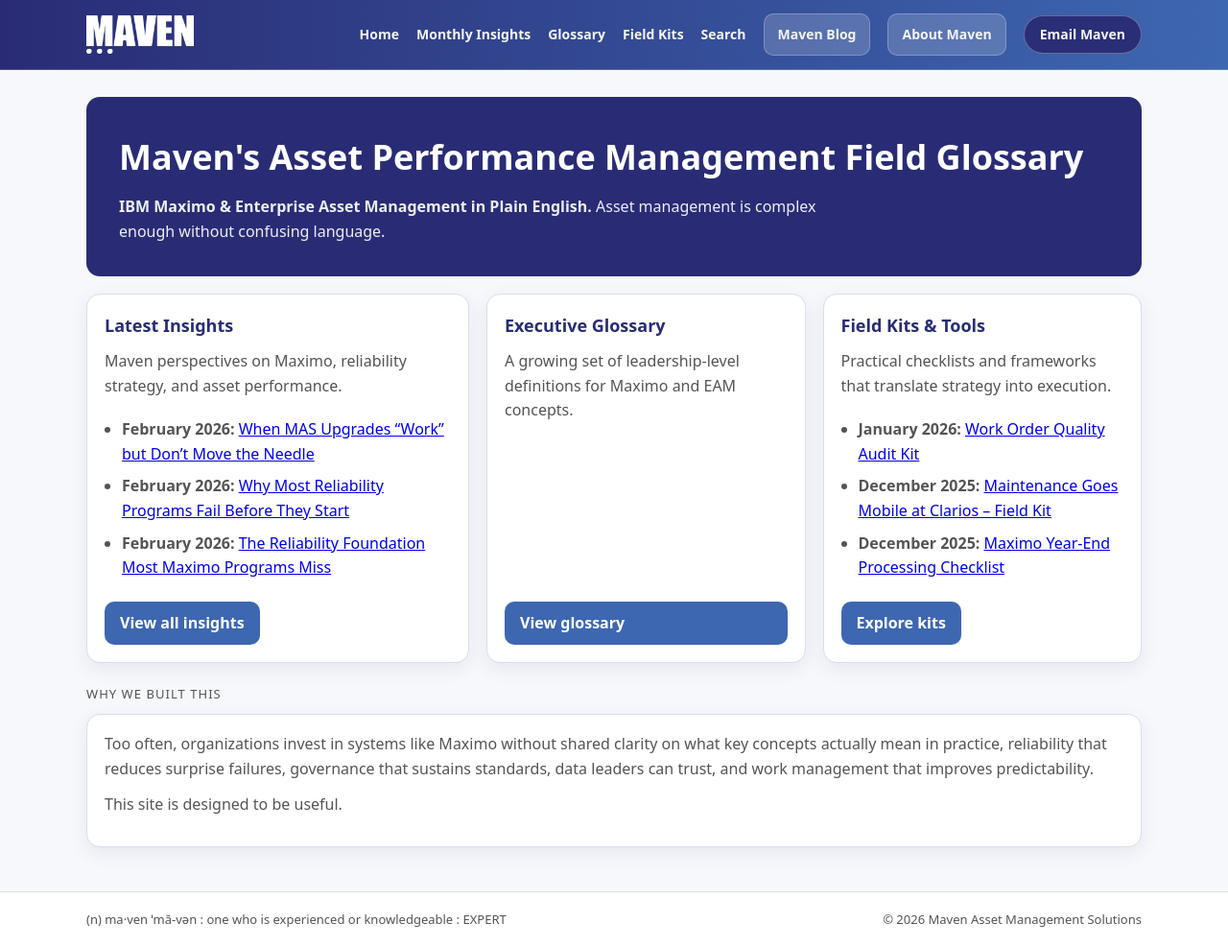
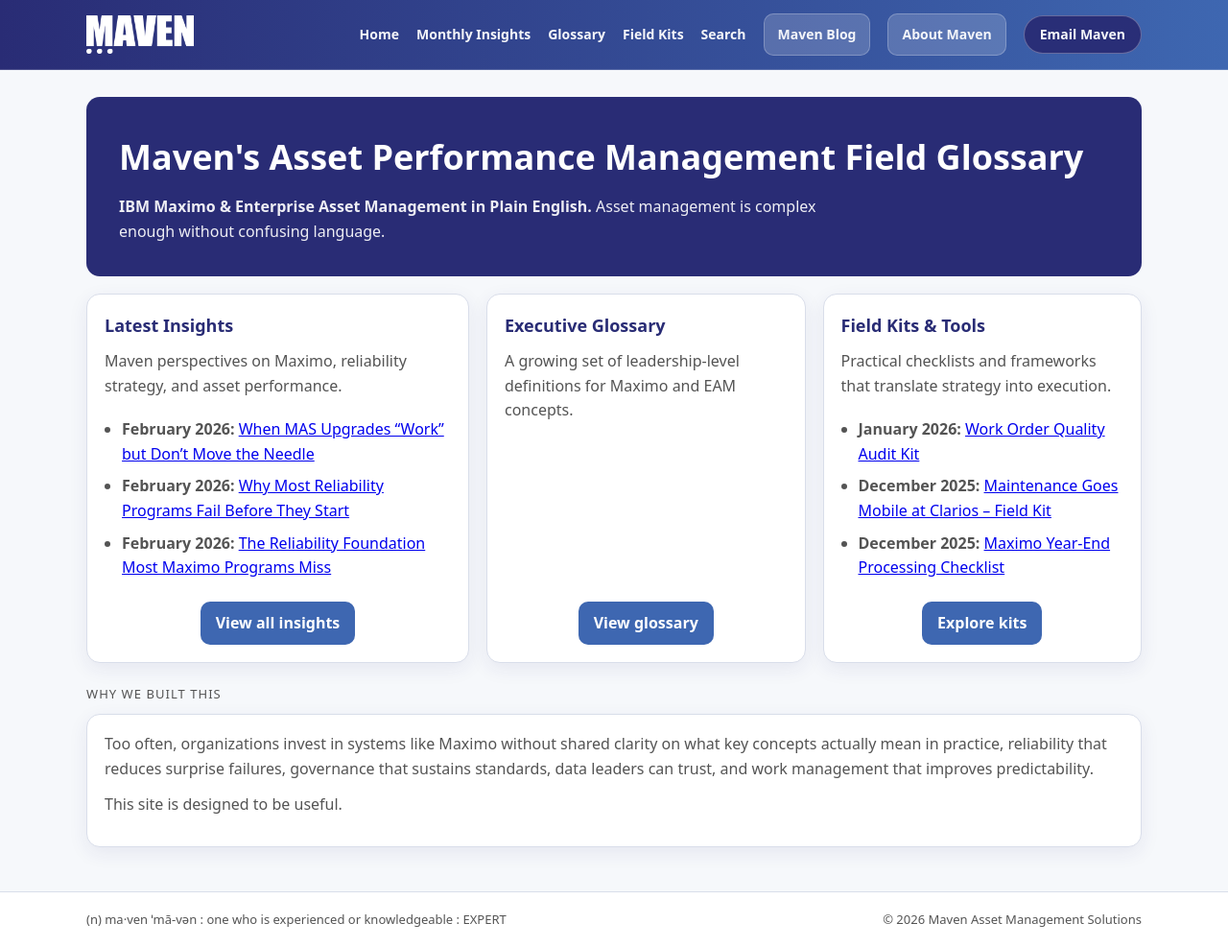
Before and after one commit to Maven-Asset-Management-Insights/content, a Jekyll site: the page built from index.md, in a window 1280 px wide. Shown: the whole page at 96% size. Built offline with Jekyll 4.4.1, drawn with Linux system fonts in a browser that asks for light colours.

Commit message:
Update style.scss

```diff
--- a/assets/css/style.scss
+++ b/assets/css/style.scss
@@ -56,7 +56,6 @@ body {
   gap: 16px;
 }
 
-/* Logo */
 .brand {
   display: flex;
   align-items: center;
@@ -69,7 +68,6 @@ body {
   display: block;
 }
 
-/* Navigation */
 .nav {
   display: flex;
   gap: 18px;
@@ -90,7 +88,6 @@ body {
   opacity: 1;
 }
 
-/* CTA button */
 .nav .cta {
   background: rgba(255, 255, 255, 0.18);
   border: 1px solid rgba(255, 255, 255, 0.25);
@@ -147,30 +144,6 @@ main.container {
 }
 
 /* =====================================================
-   Page Hero Image (Maven Insights Page)
-   ===================================================== */
-
-.page-hero {
-  margin: 0 0 18px;
-  border-radius: 14px;
-  overflow: hidden;
-  border: 1px solid var(--border);
-  background: #fff;
-}
-
-.page-hero img {
-  width: 100%;
-  height: auto;
-  display: block;
-}
-
-.page-hero-caption {
-  padding: 12px 14px;
-  color: var(--maven-gray-text);
-  font-size: 14px;
-}
-
-/* =====================================================
    Cards / Grid
    ===================================================== */
 
@@ -192,14 +165,6 @@ main.container {
   flex-direction: column;
 }
 
-.card-image {
-  width: 100%;
-  height: auto;
-  border-radius: 12px;
-  margin-top: 14px;
-  border: 1px solid var(--border);
-}
-
 .card h2 {
   margin: 0 0 10px;
   font-size: 18px;
@@ -219,7 +184,10 @@ main.container {
   margin: 8px 0;
 }
 
-/* Buttons */
+/* =====================================================
+   Buttons
+   ===================================================== */
+
 .button {
   display: inline-block;
   background: var(--maven-blue-primary);
@@ -231,28 +199,26 @@ main.container {
   transition: background 0.2s ease;
 }
 
-/* Push button (or its wrapper) to bottom of card */
+/* Pin to bottom + center horizontally */
 .card .button {
   margin-top: auto;
+  align-self: center; /* centers horizontally */
 }
 
 .card > div:last-child {
   margin-top: auto;
+  display: flex;
+  justify-content: center;
 }
 
 .button:hover {
   background: var(--maven-blue-deep);
 }
 
-.card > div:last-child {
-  margin-top: auto;
-}
+/* =====================================================
+   Section Labels
+   ===================================================== */
 
-.button:hover {
-  background: var(--maven-blue-deep);
-}
-
-/* Section labels */
 .section-title {
   margin: 22px 0 10px;
   font-size: 13px;
@@ -296,12 +262,10 @@ main.container {
     gap: 12px;
   }
 }
-/* existing CSS above */
 
-
-/* ---------------------------------- */
-/* Responsive YouTube Embed */
-/* ---------------------------------- */
+/* =====================================================
+   Responsive YouTube Embed
+   ===================================================== */
 
 .youtube-container {
   position: relative;
```
